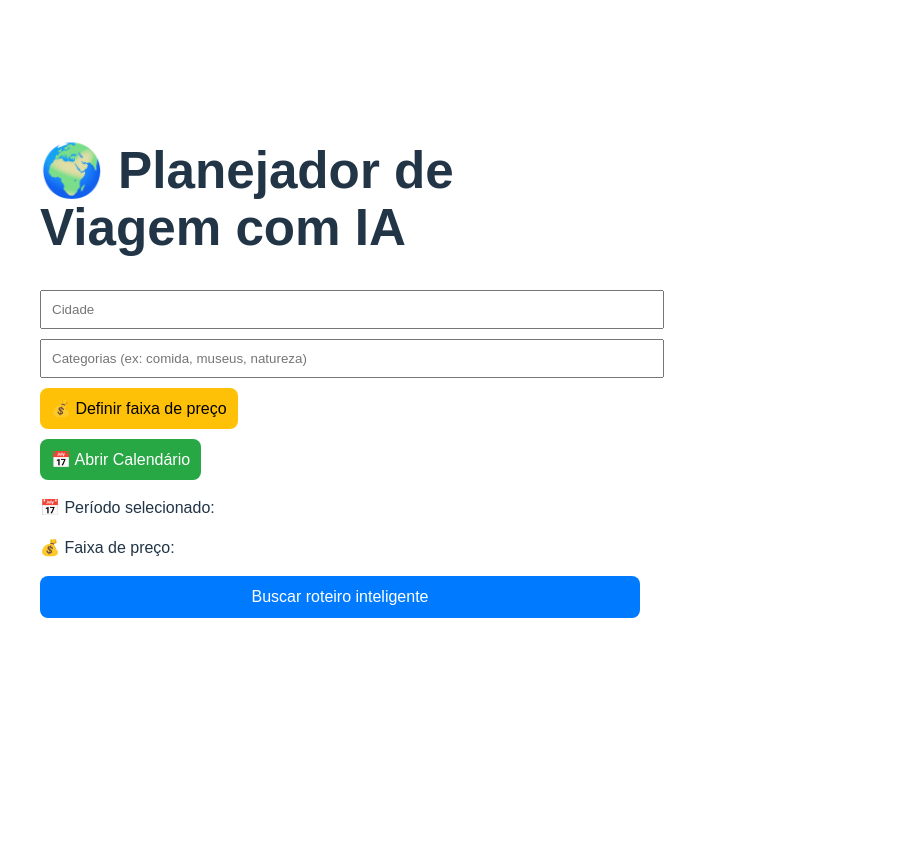
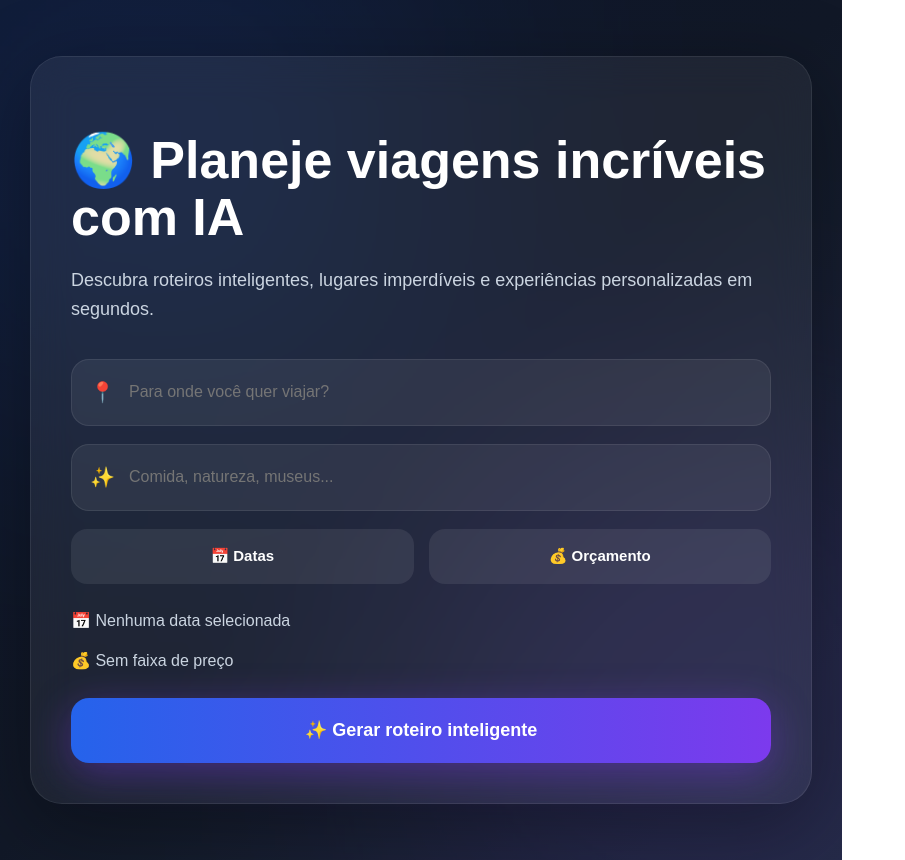
Before and after one commit to lucasito028/projeto_coil, a React (Vite) app: page / in a window 1280 px wide. Shown: the whole page, without its empty margins (0-905 px from the left). Before the commit the page ends 800 px from the top, so only its background shows below. Built offline with nearby package versions, Linux system fonts and the light colour scheme; no server answers.

Commit message:
Melhoria Grande na tela de Home

```diff
--- a/src/App.jsx
+++ b/src/App.jsx
@@ -1,16 +1,14 @@
 import { useState } from "react";
 import { BrowserRouter, Routes, Route } from "react-router-dom";
 import Home from "./pages/Home";
-import Login from "./pages/Login";
-import CreateUser from "./pages/CreateUser";
+import Credential from "./pages/Credential";
 
 function App() {
 return (
     <BrowserRouter>
       <Routes>
         <Route path="/" element={<Home />} />
-        <Route path="/login" element={<Login />} />
-        <Route path="/create" element={<CreateUser />} />
+        <Route path="/login" element={<Credential />} />
       </Routes>
     </BrowserRouter>
   );
--- a/src/pages/CreateUser.jsx
+++ /dev/null
@@ -1,109 +0,0 @@
-import { useState } from "react";
-import { createUser } from "../backend/auth";
-
-export default function CreateUser() {
-  const [step, setStep] = useState(1);
-
-  const [email, setEmail] = useState("");
-  const [password, setPassword] = useState("");
-
-  const [name, setName] = useState("");
-  const [description, setDescription] = useState("");
-
-  const [loading, setLoading] = useState(false);
-  const [error, setError] = useState("");
-
-  function nextStep(e) {
-    e.preventDefault();
-
-    if (!email || !password) {
-      setError("Preencha email e senha");
-      return;
-    }
-
-    setError("");
-    setStep(2);
-  }
-
-  async function handleCreateUser(e) {
-    e.preventDefault();
-
-    if (!name) {
-      setError("Nome é obrigatório");
-      return;
-    }
-    if (!description) {
-      setError("Descrição é obrigatória");
-      return;
-    }
-
-    setLoading(true);
-    setError("");
-
-    const response = await createUser(name, email, password, description);
-
-    if (!response.success) {
-      setError(response.message);
-      setLoading(false);
-      return;
-    }
-
-    // sucesso → redireciona ou loga automaticamente
-    window.location.href = "/";
-  }
-
-  return (
-    <div style={{ maxWidth: 400, margin: "auto" }}>
-      <h1>Criar Conta</h1>
-
-      {step === 1 && (
-        <form onSubmit={nextStep}>
-          <input
-            placeholder="Email"
-            value={email}
-            onChange={(e) => setEmail(e.target.value)}
-          />
-
-          <input
-            type="password"
-            placeholder="Senha"
-            value={password}
-            onChange={(e) => setPassword(e.target.value)}
-          />
-
-          <button type="submit">Próximo</button>
-        </form>
-      )}
-
-      {step === 2 && (
-        <form onSubmit={handleCreateUser}>
-          <input
-            placeholder="Nome"
-            value={name}
-            onChange={(e) => setName(e.target.value)}
-          />
-
-          <input
-            placeholder="Descrição"
-            value={description}
-            onChange={(e) => setDescription(e.target.value)}
-          />
-
-          <button
-            type="button"
-            onClick={() => setStep(1)}
-            style={{ marginRight: 10 }}
-          >
-            Voltar
-          </button>
-
-          <button type="submit">
-            {loading ? "Criando..." : "Criar conta"}
-          </button>
-        </form>
-      )}
-
-      {error && <p style={{ color: "red" }}>{error}</p>}
-    </div>
-  );
-}
--- a/src/pages/Login.jsx
+++ b/src/pages/Credential.jsx
@@ -1,7 +1,7 @@
 import { useState } from "react";
 import { login, getSession } from "../backend/auth";
 
-export default function Login() {
+export default function Credential() {
   const [email, setEmail] = useState("");
   const [password, setPassword] = useState("");
 
--- a/src/pages/Home.jsx
+++ b/src/pages/Home.jsx
@@ -5,7 +5,6 @@ import Modal from "../components/Modal";
 import PriceModal from "../components/PriceModal";
 
 function Home() {
-
   const [cidade, setCidade] = useState("");
   const [categorias, setCategorias] = useState("");
   const [estilo, setEstilo] = useState("");
@@ -18,6 +17,9 @@ function Home() {
 
   const [openCalendar, setOpenCalendar] = useState(false);
 
+  // CONTROLA A TROCA DE TELA
+  const [mostrarResultado, setMostrarResultado] = useState(false);
+
   const buscar = async () => {
     if (!cidade) {
       setResultado("Informe uma cidade");
@@ -25,10 +27,11 @@ function Home() {
     }
 
     setLoading(true);
-    setResultado("");
+
+    // ESCONDE FORM E MOSTRA TELA RESULTADO
+    setMostrarResultado(true);
 
     try {
-      console.log("Buscando lugares para:", { cidade, categorias, estilo, periodoSelecionado });
       const resposta = await buscarLugares(
         cidade,
         categorias,
@@ -46,38 +49,146 @@ function Home() {
     setLoading(false);
   };
 
+  const voltarHome = () => {
+    setMostrarResultado(false);
+    setResultado("");
+  };
+
   return (
-    <div style={{ padding: 40, fontFamily: "Arial", maxWidth: 600 }}>
-      <h1>🌍 Planejador de Viagem com IA</h1>
+    <div style={styles.page}>
+      {/* BG EFFECT */}
+      <div style={styles.blur1}></div>
+      <div style={styles.blur2}></div>
 
-      {/* Cidade */}
-      <div style={{ marginBottom: 10 }}>
+      {/* HERO */}
+      {!mostrarResultado && (
+        <div style={styles.hero}>
+          <div style={styles.card}>
+            <h1 style={styles.title}>
+              🌍 Planeje viagens incríveis com IA
+            </h1>
+
+            <p style={styles.subtitle}>
+              Descubra roteiros inteligentes, lugares imperdíveis
+              e experiências personalizadas em segundos.
+            </p>
+
+            {/* INPUT CIDADE */}
+            <div style={styles.inputWrapper}>
+              <span style={styles.icon}>📍</span>
+
               <input
-          placeholder="Cidade"
+                placeholder="Para onde você quer viajar?"
                 value={cidade}
                 onChange={(e) => setCidade(e.target.value)}
-          style={{ padding: 10, width: "100%" }}
+                style={styles.input}
               />
             </div>
 
-      {/* Categorias */}
-      <div style={{ marginBottom: 10 }}>
+            {/* INPUT CATEGORIAS */}
+            <div style={styles.inputWrapper}>
+              <span style={styles.icon}>✨</span>
+
               <input
-          placeholder="Categorias (ex: comida, museus, natureza)"
+                placeholder="Comida, natureza, museus..."
                 value={categorias}
                 onChange={(e) => setCategorias(e.target.value)}
-          style={{ padding: 10, width: "100%" }}
+                style={styles.input}
               />
             </div>
 
-      <div style={{ marginBottom: 10 }}>
+            {/* BUTTONS */}
+            <div style={styles.row}>
+              <button
+                onClick={() => setOpenCalendar(true)}
+                style={styles.secondaryButton}
+              >
+                📅 Datas
+              </button>
+
               <button
                 onClick={() => setOpenPriceModal(true)}
-        style={{ padding: 10, backgroundColor: "#ffc107" }}
+                style={styles.secondaryButton}
               >
-        💰 Definir faixa de preço
+                💰 Orçamento
+              </button>
+            </div>
+
+            {/* INFO */}
+            <div style={styles.infoArea}>
+              <p style={styles.infoText}>
+                📅 {periodoSelecionado || "Nenhuma data selecionada"}
+              </p>
+
+              <p style={styles.infoText}>
+                💰 {faixaPreco || "Sem faixa de preço"}
+              </p>
+            </div>
+
+            {/* CTA */}
+            <button
+              onClick={buscar}
+              style={styles.mainButton}
+            >
+              {loading
+                ? "Buscando roteiro..."
+                : "✨ Gerar roteiro inteligente"}
+            </button>
+          </div>
+        </div>
+      )}
+
+      {/* RESULTADO */}
+      {mostrarResultado && (
+        <div style={styles.resultContainer}>
+          {/* BOTÃO VOLTAR */}
+          <button
+            onClick={voltarHome}
+            style={styles.backButton}
+          >
+            ✕
           </button>
 
+          {/* HEADER */}
+          <div style={styles.resultHeader}>
+            <h1 style={styles.resultTitle}>
+              ✈️ Seu roteiro para {cidade}
+            </h1>
+
+            <div style={styles.badges}>
+              <div style={styles.badge}>
+                📅 {periodoSelecionado}
+              </div>
+
+              <div style={styles.badge}>
+                💰 {faixaPreco}
+              </div>
+            </div>
+          </div>
+
+          {/* LOADING */}
+          {loading ? (
+            <div style={styles.loadingArea}>
+              <div style={styles.loader}></div>
+
+              <h2>Planejando sua viagem...</h2>
+
+              <p>
+                Nossa IA está montando o melhor roteiro
+                para você.
+              </p>
+            </div>
+          ) : (
+            <div style={styles.resultCard}>
+              <pre style={styles.resultText}>
+                {resultado}
+              </pre>
+            </div>
+          )}
+        </div>
+      )}
+
+      {/* MODAL PREÇO */}
       <Modal
         isOpen={openPriceModal}
         onClose={() => setOpenPriceModal(false)}
@@ -89,16 +200,8 @@ function Home() {
           }}
         />
       </Modal>
-    </div>
-      {/* Tempo */}
-      <div style={{ marginBottom: 10 }}>
-        {/* Modal com Calendar */}
-        <button
-          onClick={() => setOpenCalendar(true)}
-          style={{ padding: 10, backgroundColor: "#28a745", color: "white" }}
-        >
-          📅 Abrir Calendário
-        </button>
+
+      {/* MODAL CALENDÁRIO */}
       <Modal
         isOpen={openCalendar}
         onClose={() => setOpenCalendar(false)}
@@ -111,36 +214,220 @@ function Home() {
         />
       </Modal>
     </div>
-
-      <p>📅 Período selecionado: {periodoSelecionado}</p>
-      <p>💰 Faixa de preço: {faixaPreco}</p>
-      {/* Botão */}
-      <button
-        onClick={buscar}
-        style={{
-          padding: 12,
-          width: "100%",
-          backgroundColor: "#007bff",
-          color: "white",
-          border: "none",
-          cursor: "pointer"
-        }}
-      >
-        {loading ? "Buscando..." : "Buscar roteiro inteligente"}
-      </button>
-
-      {/* Resultado */}
-      <pre
-        style={{
-          marginTop: 20,
-          padding: 20,
-          whiteSpace: "pre-wrap"
-        }}
-      >
-        {resultado}
-      </pre>
-    </div>
   );
 }
 
+const styles = {
+  page: {
+    minHeight: "100vh",
+    background:
+      "linear-gradient(135deg, #0f172a, #111827, #1e293b)",
+    display: "flex",
+    justifyContent: "center",
+    alignItems: "center",
+    overflow: "hidden",
+    position: "relative",
+    padding: 30,
+    fontFamily: "Arial",
+    color: "white"
+  },
+
+  blur1: {
+    position: "absolute",
+    width: 500,
+    height: 500,
+    background: "#2563eb",
+    opacity: 0.15,
+    filter: "blur(140px)",
+    top: -100,
+    left: -100
+  },
+
+  blur2: {
+    position: "absolute",
+    width: 500,
+    height: 500,
+    background: "#7c3aed",
+    opacity: 0.15,
+    filter: "blur(140px)",
+    bottom: -100,
+    right: -100
+  },
+
+  hero: {
+    width: "100%",
+    display: "flex",
+    justifyContent: "center",
+    zIndex: 2
+  },
+
+  card: {
+    width: "100%",
+    maxWidth: 700,
+    background: "rgba(255,255,255,0.06)",
+    border: "1px solid rgba(255,255,255,0.08)",
+    backdropFilter: "blur(20px)",
+    borderRadius: 32,
+    padding: 40,
+    boxShadow: "0 20px 80px rgba(0,0,0,.35)"
+  },
+
+  title: {
+    fontSize: 52,
+    fontWeight: 800,
+    lineHeight: 1.1,
+    marginBottom: 20
+  },
+
+  subtitle: {
+    color: "#cbd5e1",
+    fontSize: 18,
+    lineHeight: 1.6,
+    marginBottom: 35
+  },
+
+  inputWrapper: {
+    display: "flex",
+    alignItems: "center",
+    background: "rgba(255,255,255,0.07)",
+    border: "1px solid rgba(255,255,255,0.08)",
+    borderRadius: 18,
+    padding: "0 18px",
+    marginBottom: 18,
+    height: 65
+  },
+
+  icon: {
+    fontSize: 20,
+    marginRight: 12
+  },
+
+  input: {
+    flex: 1,
+    background: "transparent",
+    border: "none",
+    outline: "none",
+    color: "white",
+    fontSize: 16
+  },
+
+  row: {
+    display: "flex",
+    gap: 15,
+    marginTop: 10,
+    marginBottom: 25
+  },
+
+  secondaryButton: {
+    flex: 1,
+    height: 55,
+    border: "none",
+    borderRadius: 16,
+    background: "rgba(255,255,255,0.08)",
+    color: "white",
+    cursor: "pointer",
+    fontSize: 15,
+    fontWeight: 600
+  },
+
+  infoArea: {
+    marginBottom: 25
+  },
+
+  infoText: {
+    color: "#cbd5e1",
+    marginBottom: 10
+  },
+
+  mainButton: {
+    width: "100%",
+    height: 65,
+    border: "none",
+    borderRadius: 18,
+    background:
+      "linear-gradient(90deg,#2563eb,#7c3aed)",
+    color: "white",
+    fontSize: 18,
+    fontWeight: 700,
+    cursor: "pointer",
+    boxShadow: "0 10px 40px rgba(124,58,237,.4)"
+  },
+
+  /* RESULTADO */
+
+  resultContainer: {
+    width: "100%",
+    maxWidth: 1100,
+    position: "relative",
+    zIndex: 2
+  },
+
+  backButton: {
+    position: "absolute",
+    top: 0,
+    right: 0,
+    width: 50,
+    height: 50,
+    borderRadius: 14,
+    border: "none",
+    background: "rgba(255,255,255,.08)",
+    color: "white",
+    cursor: "pointer",
+    fontSize: 20
+  },
+
+  resultHeader: {
+    marginBottom: 40
+  },
+
+  resultTitle: {
+    fontSize: 52,
+    marginBottom: 20
+  },
+
+  badges: {
+    display: "flex",
+    gap: 15
+  },
+
+  badge: {
+    background: "rgba(255,255,255,.08)",
+    padding: "12px 18px",
+    borderRadius: 14,
+    color: "#e2e8f0"
+  },
+
+  loadingArea: {
+    display: "flex",
+    flexDirection: "column",
+    alignItems: "center",
+    marginTop: 100
+  },
+
+  loader: {
+    width: 70,
+    height: 70,
+    border: "6px solid rgba(255,255,255,.15)",
+    borderTop: "6px solid white",
+    borderRadius: "50%",
+    animation: "spin 1s linear infinite",
+    marginBottom: 30
+  },
+
+  resultCard: {
+    background: "rgba(255,255,255,.06)",
+    border: "1px solid rgba(255,255,255,.08)",
+    borderRadius: 28,
+    padding: 40,
+    backdropFilter: "blur(20px)"
+  },
+
+  resultText: {
+    whiteSpace: "pre-wrap",
+    lineHeight: 1.8,
+    color: "#f8fafc",
+    fontSize: 16
+  }
+};
+
 export default Home;
```
Also changed, not shown: src/components/CreateAccount.jsx (added), src/components/Login.jsx (added), src/pages/Welcome.tsx (deleted). Lines whose indentation alone changed are shown as unchanged.
